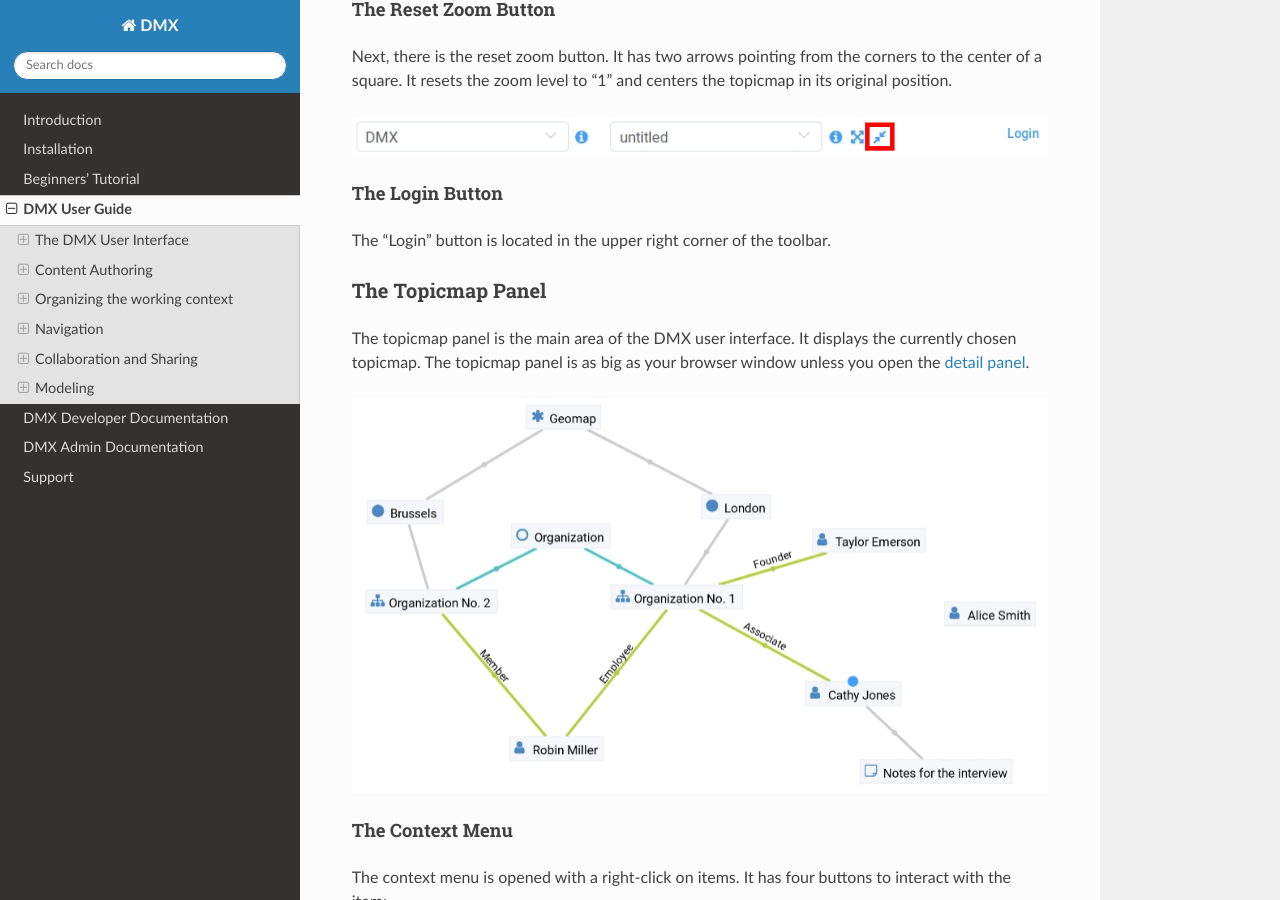
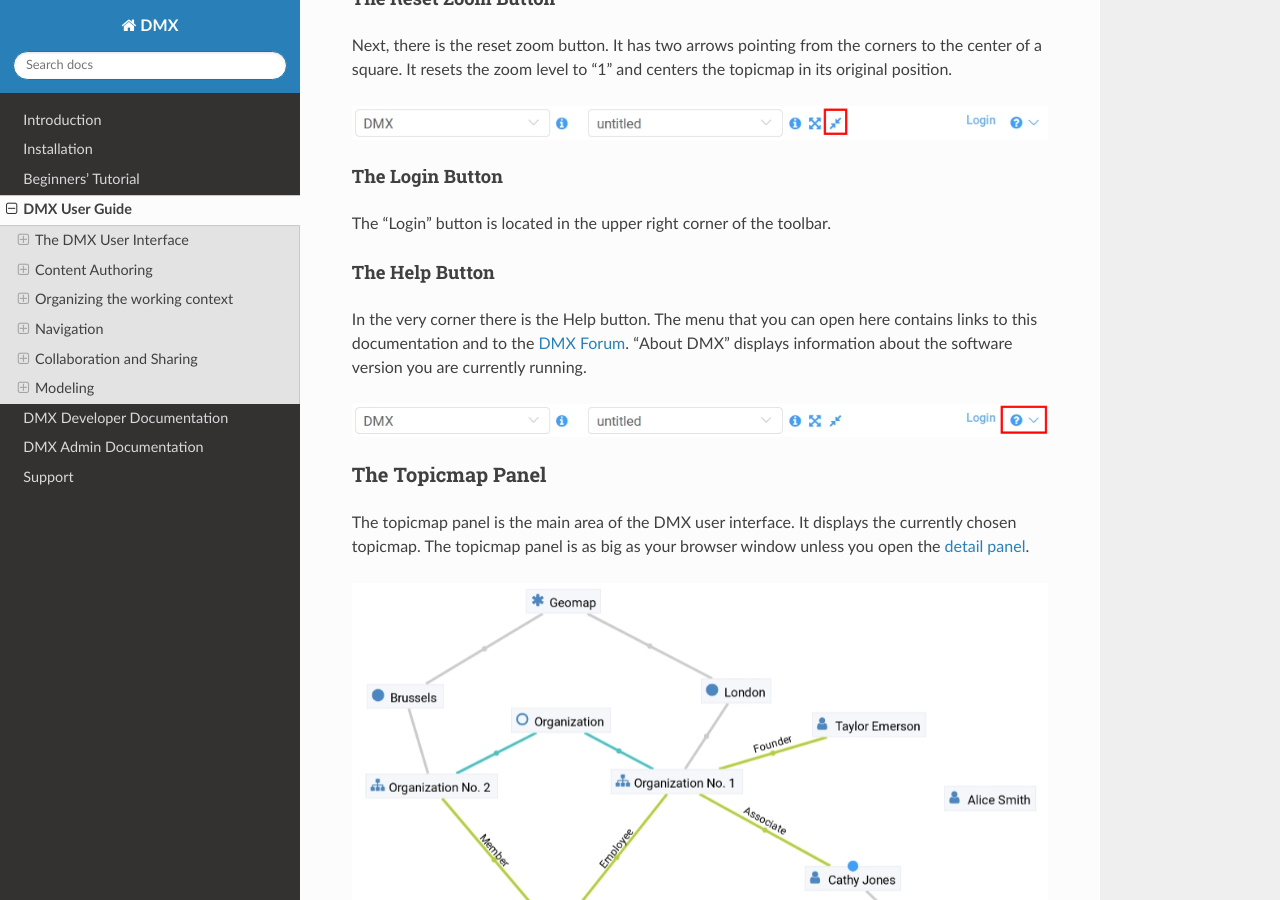
Before and after one commit to dmx-systems/dmx-documentation, a Sphinx documentation site: the page built from docs/user.rst, in a window 1280 px wide and 900 px high, scrolled down 1463 px. Built offline with Sphinx 7.4.7 and the Read the Docs theme 2.0.0, drawn with Linux system fonts in a browser that asks for light colours.

Commit message:
New toolbar screenshots and explanation of Help button as per https://git.dmx.systems/dmx-platform/dmx-platform/issues/138

```diff
--- a/docs/user.rst
+++ b/docs/user.rst
@@ -76,6 +76,16 @@
 
 The "Login" button is located in the upper right corner of the toolbar.
 
+The Help Button
+---------------
+
+In the very corner there is the Help button.
+The menu that you can open here contains links to this documentation and to the `DMX Forum <https://forum.dmx.systems>`_.
+"About DMX" displays information about the software version you are currently running.
+
+.. figure:: _static/upper-toolbar-help-button.png
+    :alt: Tool bar with highlighted help button
+
 .. _user-the-topic-map-panel:
 
 The Topicmap Panel
```
Also changed, not shown: other parts of docs/user.rst (+1 -1 lines), docs/_static/upper-toolbar-fit-button.png, docs/_static/upper-toolbar-help-button.png (added), docs/_static/upper-toolbar-reset-zoom-button.png, docs/_static/upper-toolbar.png.
